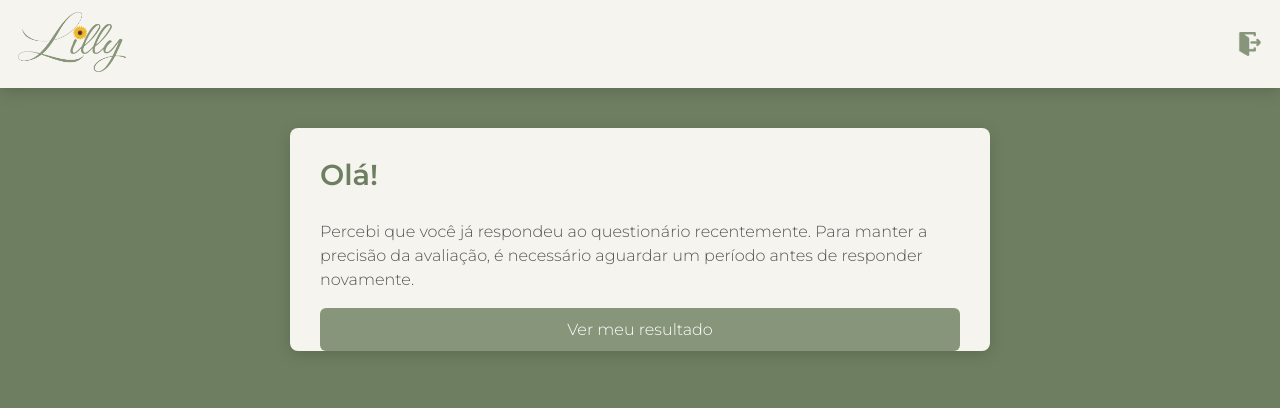
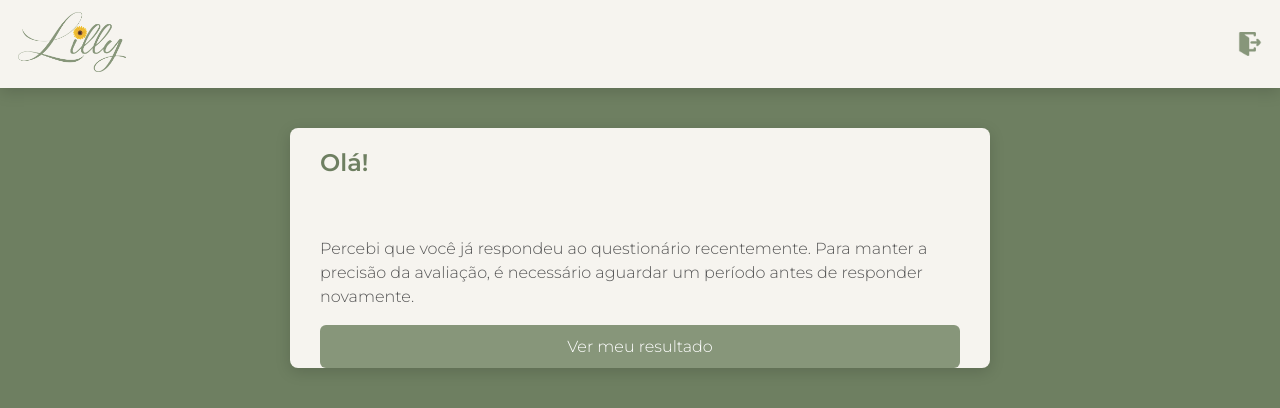
Before and after one commit to Power-Agentz/irya-web, a React (Vite) app: page /inicio in a window 1280 px wide. Shown: the top 408 px of the page. Built offline with nearby package versions, Linux system fonts and the light colour scheme; no server answers; sample sign-in values are in the browser's storage.

Commit message:
chore: margin-bottom removido

```diff
--- a/src/components/BackButton/BackButton.css
+++ b/src/components/BackButton/BackButton.css
@@ -3,7 +3,7 @@
   border: none;
   cursor: pointer;
   height: 15px;
-  margin: 10px 0 20px;
+  margin: 20px 0;
   padding: 0;
   display: flex;
   align-items: center;
--- a/src/pages/Cadastro/Cadastro.css
+++ b/src/pages/Cadastro/Cadastro.css
@@ -19,7 +19,6 @@
 .login-label {
   font-size: 0.9rem;
   color: #555;
-  margin-bottom: 5px;
   font-weight: 500;
 }
 .wizard-container {
--- a/src/pages/Home/Home.css
+++ b/src/pages/Home/Home.css
@@ -21,16 +21,18 @@ h2 {
   padding: 0;
 }
 .home-title {
-  font-size: 1.8rem;
+  font-size: 24px;
   font-weight: 600;
   color: var(--primary-dark);
-  margin-bottom: 12px;
+  margin-top: 20px;
 }
-
+.home-content {
+  margin-top: 20px;
+}
 .home-description,
 .home-subtitle,
 .home-content {
-  font-size: 1rem;
+  font-size: 16px;
   color: #555;
   line-height: 1.5;
   font-weight: 300;
--- a/src/pages/Login/Login.css
+++ b/src/pages/Login/Login.css
@@ -92,7 +92,6 @@
   color: #e53935;
   font-weight: 600;
   text-align: center;
-  margin-bottom: 15px;
   padding: 10px;
   background-color: #ffebee;
   border-radius: 4px;
--- a/src/pages/Questionario/Questionario.css
+++ b/src/pages/Questionario/Questionario.css
@@ -16,7 +16,6 @@
 .questionario-subtitle {
   text-align: left;
   margin-top: -10px;
-  margin-bottom: 15px;
   color: #555;
 }
 
@@ -37,19 +36,16 @@
   padding: 20px;
   border-radius: 6px;
   border: 1px solid #eee;
-  margin-bottom: 20px;
 }
 
 .pilar-title {
   font-size: 1.3rem;
   font-weight: 600;
   color: var(--primary);
-  margin-bottom: 15px;
 }
 
 .pergunta-texto {
   font-size: 1rem;
-  margin-bottom: 20px;
   color: #444;
 }
 
--- a/src/pages/Resultado/Resultado.css
+++ b/src/pages/Resultado/Resultado.css
@@ -28,12 +28,10 @@
 
 .resultados-title {
   color: var(--primary);
-  margin-bottom: 10px;
 }
 
 .resultados-subtitle {
   color: #666;
-  margin-bottom: 30px;
   font-size: 0.9em;
 }
 
@@ -42,14 +40,12 @@
   background: linear-gradient(145deg, #ffffff, #f0f0f0);
   border-radius: 10px;
   padding: 20px;
-  margin-bottom: 30px;
   box-shadow: 0 2px 10px rgba(0, 0, 0, 0.1);
 }
 
 .summary-label {
   font-size: 0.9em;
   color: #777;
-  margin-bottom: 5px;
 }
 
 .classificacao {
@@ -93,7 +89,6 @@
 .section-title {
   color: var(--primary);
   margin-top: 30px;
-  margin-bottom: 20px;
   font-size: 1.4em;
   border-bottom: 2px solid var(--primary);
   padding-bottom: 5px;
@@ -101,7 +96,6 @@
 
 .chart-wrapper {
   height: 350px;
-  margin-bottom: 30px;
 }
 .chart-wrapper text {
   dominant-baseline: middle;
@@ -132,12 +126,6 @@
   font-weight: bold;
 }
 
-/* Botão de Volta */
-.back-button {
-  margin-top: 30px;
-}
-
-/* Fallback/Error Styling */
 .resultados-container.fallback {
   text-align: center;
   padding: 50px;
@@ -175,7 +163,6 @@
 
   .pillar-details-table tr {
     display: block;
-    margin-bottom: 15px;
     border: 1px solid #ccc;
     border-radius: 8px;
   }
```
